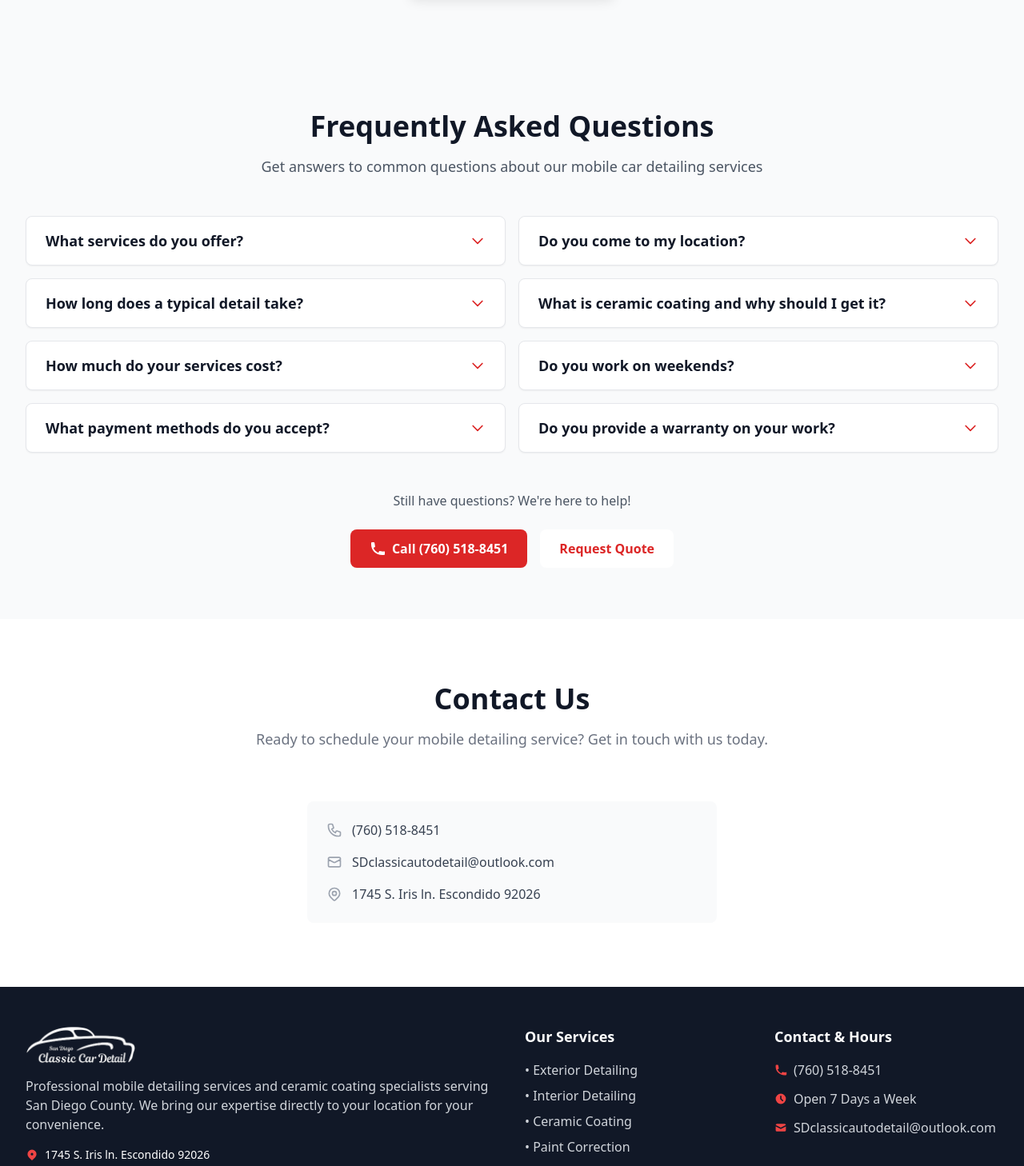
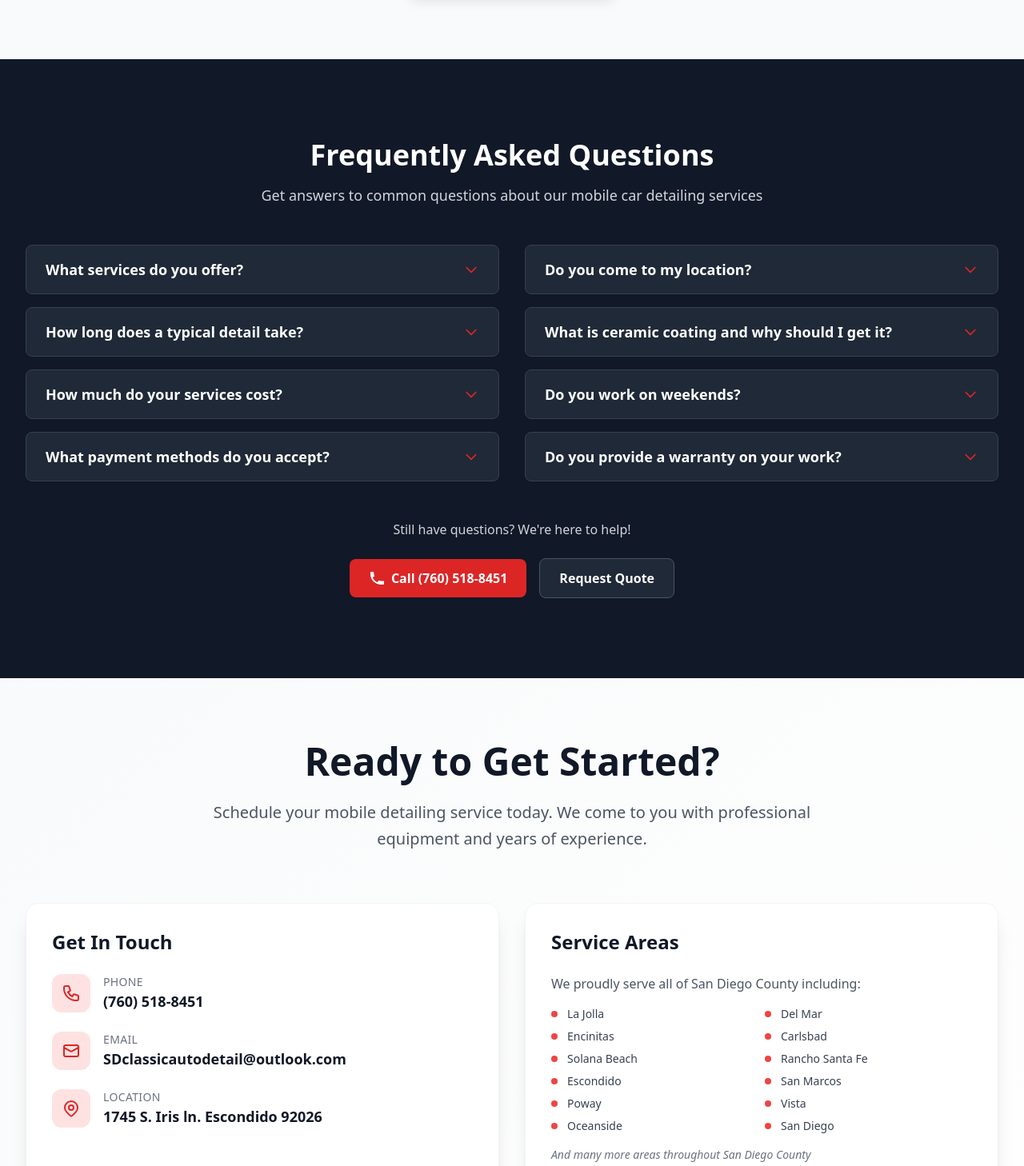
Before and after one commit to dieg0espx/SanDiego-ClassicCarDetail, a Next.js app: page / in a window 1280 px wide. Shown: the part 2660-4118 px from the top of the page at 80% size. Built offline with nearby package versions, Linux system fonts and the light colour scheme.

Commit message:
Convert ContactCTA grid layout from 1x2 to 2x2 grid structure

```diff
--- a/app/page.js
+++ b/app/page.js
@@ -1,6 +1,7 @@
 import Hero from '../components/Hero'
 import Testimonials from '../components/Testimonials'
 import FAQ from '../components/FAQ'
+import ContactCTA from '../components/ContactCTA'
 
 export default function Home() {
   return (
@@ -70,45 +71,7 @@ export default function Home() {
       {/* FAQ Section */}
       <FAQ />
 
-      {/* Contact Section */}
-      <section id="contact" className="py-20 bg-white">
-        <div className="max-w-7xl mx-auto px-4 sm:px-6 lg:px-8">
-          <div className="text-center">
-            <h2 className="text-3xl font-bold text-gray-900 sm:text-4xl">
-              Contact Us
-            </h2>
-            <p className="mt-4 text-lg text-gray-500">
-              Ready to schedule your mobile detailing service? Get in touch with us today.
-            </p>
-          </div>
-
-          <div className="mt-16 max-w-lg mx-auto">
-            <div className="bg-gray-50 rounded-lg p-6">
-              <div className="space-y-4">
-                <div className="flex items-center">
-                  <svg className="w-5 h-5 text-gray-400 mr-3" fill="none" stroke="currentColor" viewBox="0 0 24 24">
-                    <path strokeLinecap="round" strokeLinejoin="round" strokeWidth={2} d="M3 5a2 2 0 012-2h3.28a1 1 0 01.948.684l1.498 4.493a1 1 0 01-.502 1.21l-2.257 1.13a11.042 11.042 0 005.516 5.516l1.13-2.257a1 1 0 011.21-.502l4.493 1.498a1 1 0 01.684.949V19a2 2 0 01-2 2h-1C9.716 21 3 14.284 3 6V5z" />
-                  </svg>
-                  <span className="text-gray-700">(760) 518-8451</span>
-                </div>
-                <div className="flex items-center">
-                  <svg className="w-5 h-5 text-gray-400 mr-3" fill="none" stroke="currentColor" viewBox="0 0 24 24">
-                    <path strokeLinecap="round" strokeLinejoin="round" strokeWidth={2} d="M3 8l7.89 4.26a2 2 0 002.22 0L21 8M5 19h14a2 2 0 002-2V7a2 2 0 00-2-2H5a2 2 0 00-2 2v10a2 2 0 002 2z" />
-                  </svg>
-                  <span className="text-gray-700">SDclassicautodetail@outlook.com</span>
-                </div>
-                <div className="flex items-center">
-                  <svg className="w-5 h-5 text-gray-400 mr-3" fill="none" stroke="currentColor" viewBox="0 0 24 24">
-                    <path strokeLinecap="round" strokeLinejoin="round" strokeWidth={2} d="M17.657 16.657L13.414 20.9a1.998 1.998 0 01-2.827 0l-4.244-4.243a8 8 0 1111.314 0z" />
-                    <path strokeLinecap="round" strokeLinejoin="round" strokeWidth={2} d="M15 11a3 3 0 11-6 0 3 3 0 016 0z" />
-                  </svg>
-                  <span className="text-gray-700">1745 S. Iris ln. Escondido 92026</span>
-                </div>
-              </div>
-            </div>
-          </div>
-        </div>
-      </section>
+      <ContactCTA />
     </main>
   )
 }
--- a/components/ContactCTA.js
+++ b/components/ContactCTA.js
@@ -18,11 +18,9 @@ export default function ContactCTA() {
           </p>
         </div>
 
-        <div className="grid grid-cols-1 lg:grid-cols-2 gap-12 items-stretch">
-          {/* Left Column - Contact & Service Info */}
-          <div className="flex flex-col space-y-8 h-full">
+        <div className="grid grid-cols-1 md:grid-cols-2 gap-8 items-stretch">
           {/* Contact Information */}
-            <div className="bg-white rounded-2xl shadow-xl p-8 border border-gray-100 hover:shadow-2xl transition-all duration-300 flex-1">
+          <div className="bg-white rounded-2xl shadow-xl p-8 border border-gray-100 hover:shadow-2xl transition-all duration-300">
             <h3 className="text-2xl font-bold text-gray-900 mb-6">Get In Touch</h3>
             <div className="space-y-6">
               <div className="flex items-center group">
@@ -71,7 +69,7 @@ export default function ContactCTA() {
           </div>
 
           {/* Service Areas */}
-            <div className="bg-white rounded-2xl shadow-xl p-8 border border-gray-100 hover:shadow-2xl transition-all duration-300 flex-1">
+          <div className="bg-white rounded-2xl shadow-xl p-8 border border-gray-100 hover:shadow-2xl transition-all duration-300">
             <h3 className="text-2xl font-bold text-gray-900 mb-6">Service Areas</h3>
             <p className="text-gray-600 mb-4">We proudly serve all of San Diego County including:</p>
             <div className="grid grid-cols-2 gap-2 text-sm">
@@ -127,62 +125,8 @@ export default function ContactCTA() {
             <p className="text-sm text-gray-500 mt-4 italic">And many more areas throughout San Diego County</p>
           </div>
 
-            {/* Why Choose Us */}
-            <div className="bg-gradient-to-br from-gray-50 to-white rounded-2xl shadow-xl p-8 border border-gray-100 hover:shadow-2xl transition-all duration-300 flex-1">
-              <h3 className="text-2xl font-bold text-gray-900 mb-6">Why Choose Us</h3>
-              <div className="space-y-4">
-                <div className="flex items-start">
-                  <div className="flex-shrink-0 w-8 h-8 bg-red-100 rounded-lg flex items-center justify-center mr-4">
-                    <svg className="w-5 h-5 text-red-600" fill="currentColor" viewBox="0 0 20 20">
-                      <path fillRule="evenodd" d="M16.707 5.293a1 1 0 010 1.414l-8 8a1 1 0 01-1.414 0l-4-4a1 1 0 011.414-1.414L8 12.586l7.293-7.293a1 1 0 011.414 0z" clipRule="evenodd" />
-                    </svg>
-                  </div>
-                  <div>
-                    <h4 className="font-semibold text-gray-900">Mobile Service</h4>
-                    <p className="text-gray-600 text-sm">We come to you - no need to drive anywhere</p>
-                  </div>
-                </div>
-                <div className="flex items-start">
-                  <div className="flex-shrink-0 w-8 h-8 bg-red-100 rounded-lg flex items-center justify-center mr-4">
-                    <svg className="w-5 h-5 text-red-600" fill="currentColor" viewBox="0 0 20 20">
-                      <path fillRule="evenodd" d="M16.707 5.293a1 1 0 010 1.414l-8 8a1 1 0 01-1.414 0l-4-4a1 1 0 011.414-1.414L8 12.586l7.293-7.293a1 1 0 011.414 0z" clipRule="evenodd" />
-                    </svg>
-                  </div>
-                  <div>
-                    <h4 className="font-semibold text-gray-900">Professional Equipment</h4>
-                    <p className="text-gray-600 text-sm">State-of-the-art tools and premium products</p>
-                  </div>
-                </div>
-                <div className="flex items-start">
-                  <div className="flex-shrink-0 w-8 h-8 bg-red-100 rounded-lg flex items-center justify-center mr-4">
-                    <svg className="w-5 h-5 text-red-600" fill="currentColor" viewBox="0 0 20 20">
-                      <path fillRule="evenodd" d="M16.707 5.293a1 1 0 010 1.414l-8 8a1 1 0 01-1.414 0l-4-4a1 1 0 011.414-1.414L8 12.586l7.293-7.293a1 1 0 011.414 0z" clipRule="evenodd" />
-                    </svg>
-                  </div>
-                  <div>
-                    <h4 className="font-semibold text-gray-900">Satisfaction Guaranteed</h4>
-                    <p className="text-gray-600 text-sm">100% satisfaction or we'll make it right</p>
-                  </div>
-                </div>
-                <div className="flex items-start">
-                  <div className="flex-shrink-0 w-8 h-8 bg-red-100 rounded-lg flex items-center justify-center mr-4">
-                    <svg className="w-5 h-5 text-red-600" fill="currentColor" viewBox="0 0 20 20">
-                      <path fillRule="evenodd" d="M16.707 5.293a1 1 0 010 1.414l-8 8a1 1 0 01-1.414 0l-4-4a1 1 0 011.414-1.414L8 12.586l7.293-7.293a1 1 0 011.414 0z" clipRule="evenodd" />
-                    </svg>
-                  </div>
-                  <div>
-                    <h4 className="font-semibold text-gray-900">Flexible Scheduling</h4>
-                    <p className="text-gray-600 text-sm">Available 7 days a week to fit your schedule</p>
-                  </div>
-                </div>
-              </div>
-            </div>
-          </div>
-
-          {/* Right Column - CTA & Additional Info */}
-          <div className="flex flex-col space-y-8 h-full">
           {/* Main Call to Action */}
-            <div className="bg-gradient-to-br from-red-600 to-red-700 rounded-2xl shadow-xl p-8 text-white relative overflow-hidden flex-1">
+          <div className="bg-gradient-to-br from-red-600 to-red-700 rounded-2xl shadow-xl p-8 text-white relative overflow-hidden">
             {/* Background decoration */}
             <div className="absolute top-0 right-0 w-32 h-32 bg-white opacity-10 rounded-full -translate-y-16 translate-x-16"></div>
             <div className="absolute bottom-0 left-0 w-24 h-24 bg-white opacity-10 rounded-full translate-y-12 -translate-x-12"></div>
@@ -220,7 +164,7 @@ export default function ContactCTA() {
           </div>
 
           {/* Service Hours */}
-            <div className="bg-white rounded-2xl shadow-xl p-8 border border-gray-100 hover:shadow-2xl transition-all duration-300 flex-1">
+          <div className="bg-white rounded-2xl shadow-xl p-8 border border-gray-100 hover:shadow-2xl transition-all duration-300">
             <h4 className="text-2xl font-bold text-gray-900 mb-6">Service Hours</h4>
             <div className="space-y-4">
               <div className="flex justify-between items-center py-3 border-b border-gray-100">
@@ -245,34 +189,6 @@ export default function ContactCTA() {
               </p>
             </div>
           </div>
-
-            {/* Pricing & Guarantee */}
-            <div className="bg-white rounded-2xl shadow-xl p-8 border border-gray-100 hover:shadow-2xl transition-all duration-300 flex-1">
-              <h4 className="text-2xl font-bold text-gray-900 mb-6">Our Promise</h4>
-              <div className="space-y-6">
-                <div className="text-center p-6 bg-gradient-to-r from-green-50 to-emerald-50 rounded-xl border border-green-100">
-                  <div className="w-16 h-16 bg-green-100 rounded-full flex items-center justify-center mx-auto mb-4">
-                    <svg className="w-8 h-8 text-green-600" fill="currentColor" viewBox="0 0 20 20">
-                      <path fillRule="evenodd" d="M6.267 3.455a3.066 3.066 0 001.745-.723 3.066 3.066 0 013.976 0 3.066 3.066 0 001.745.723 3.066 3.066 0 012.812 2.812c.051.643.304 1.254.723 1.745a3.066 3.066 0 010 3.976 3.066 3.066 0 00-.723 1.745 3.066 3.066 0 01-2.812 2.812 3.066 3.066 0 00-1.745.723 3.066 3.066 0 01-3.976 0 3.066 3.066 0 00-1.745-.723 3.066 3.066 0 01-2.812-2.812 3.066 3.066 0 00-.723-1.745 3.066 3.066 0 010-3.976 3.066 3.066 0 00.723-1.745 3.066 3.066 0 012.812-2.812zm7.44 5.252a1 1 0 00-1.414-1.414L9 10.586 7.707 9.293a1 1 0 00-1.414 1.414l2 2a1 1 0 001.414 0l4-4z" clipRule="evenodd" />
-                    </svg>
-                  </div>
-                  <h5 className="text-lg font-bold text-green-800 mb-2">100% Satisfaction Guarantee</h5>
-                  <p className="text-green-700 text-sm">If you're not completely satisfied, we'll return to make it right at no additional cost.</p>
-                </div>
-
-                <div className="grid grid-cols-2 gap-4">
-                  <div className="text-center p-4 bg-blue-50 rounded-lg">
-                    <div className="text-2xl font-bold text-blue-600 mb-1">$50+</div>
-                    <div className="text-sm text-blue-700">Starting Price</div>
-                  </div>
-                  <div className="text-center p-4 bg-purple-50 rounded-lg">
-                    <div className="text-2xl font-bold text-purple-600 mb-1">24hr</div>
-                    <div className="text-sm text-purple-700">Response Time</div>
-                  </div>
-                </div>
-              </div>
-            </div>
-          </div>
         </div>
       </div>
     </section>
--- a/components/FAQ.js
+++ b/components/FAQ.js
@@ -59,33 +59,22 @@ export default function FAQ() {
     setOpenItems(newOpenItems)
   }
 
-  return (
-    <section className="py-16 bg-gray-50">
-      <div className="max-w-7xl mx-auto px-4 sm:px-6 lg:px-8">
-        {/* Section Header */}
-        <div className="text-center mb-12">
-          <h2 className="text-3xl sm:text-4xl font-bold text-gray-900 mb-4">
-            Frequently Asked Questions
-          </h2>
-          <p className="text-lg text-gray-600 max-w-2xl mx-auto">
-            Get answers to common questions about our mobile car detailing services
-          </p>
-        </div>
+  // Split FAQ data into two columns
+  const leftColumnItems = faqData.filter((_, index) => index % 2 === 0)
+  const rightColumnItems = faqData.filter((_, index) => index % 2 === 1)
 
-        {/* FAQ Accordion */}
-        <div className="grid grid-cols-1 lg:grid-cols-2 gap-4">
-          {faqData.map((item) => (
+  const renderFAQItem = (item) => (
     <div
       key={item.id}
-              className="bg-white rounded-lg shadow-sm border border-gray-200 overflow-hidden h-fit"
+      className="bg-gray-800 rounded-lg shadow-sm border border-gray-700 overflow-hidden h-fit mb-4"
     >
       {/* Question Button */}
       <button
         onClick={() => toggleItem(item.id)}
-                className="w-full px-6 py-4 text-left flex items-center justify-between hover:bg-gray-50 transition-colors focus:outline-none"
+        className="w-full px-6 py-4 text-left flex items-center justify-between hover:bg-gray-700 transition-colors focus:outline-none"
         aria-expanded={openItems.has(item.id)}
       >
-                <span className="text-lg font-semibold text-gray-900 pr-4">
+        <span className="text-lg font-semibold text-white pr-4">
           {item.question}
         </span>
         <div className="flex-shrink-0">
@@ -114,18 +103,43 @@ export default function FAQ() {
         }`}
       >
         <div className="px-6 pb-4">
-                  <p className="text-gray-700 leading-relaxed">
+          <p className="text-gray-300 leading-relaxed">
             {item.answer}
           </p>
         </div>
       </div>
     </div>
-          ))}
+  )
+
+  return (
+    <section className="py-[100px] bg-gray-900">
+      <div className="max-w-7xl mx-auto px-4 sm:px-6 lg:px-8">
+        {/* Section Header */}
+        <div className="text-center mb-12">
+          <h2 className="text-3xl sm:text-4xl font-bold text-white mb-4">
+            Frequently Asked Questions
+          </h2>
+          <p className="text-lg text-gray-300 max-w-2xl mx-auto">
+            Get answers to common questions about our mobile car detailing services
+          </p>
+        </div>
+
+        {/* FAQ Accordion */}
+        <div className="grid grid-cols-1 lg:grid-cols-2 gap-8">
+          {/* Left Column */}
+          <div className="space-y-4">
+            {leftColumnItems.map(renderFAQItem)}
+          </div>
+
+          {/* Right Column */}
+          <div className="space-y-4">
+            {rightColumnItems.map(renderFAQItem)}
+          </div>
         </div>
 
         {/* Contact CTA */}
         <div className="text-center mt-12">
-          <p className="text-gray-600 mb-6">
+          <p className="text-gray-300 mb-6">
             Still have questions? We're here to help!
           </p>
           <div className="flex flex-col sm:flex-row items-center justify-center space-y-4 sm:space-y-0 sm:space-x-4">
@@ -140,7 +154,7 @@ export default function FAQ() {
             </a>
             <a
               href="#quote"
-              className="bg-white hover:bg-gray-50 text-red-600 px-6 py-3 rounded-lg font-semibold transition-colors"
+              className="bg-gray-800 hover:bg-gray-700 text-white border border-gray-600 px-6 py-3 rounded-lg font-semibold transition-colors"
             >
               Request Quote
             </a>
```
Lines whose indentation alone changed are shown as unchanged.
